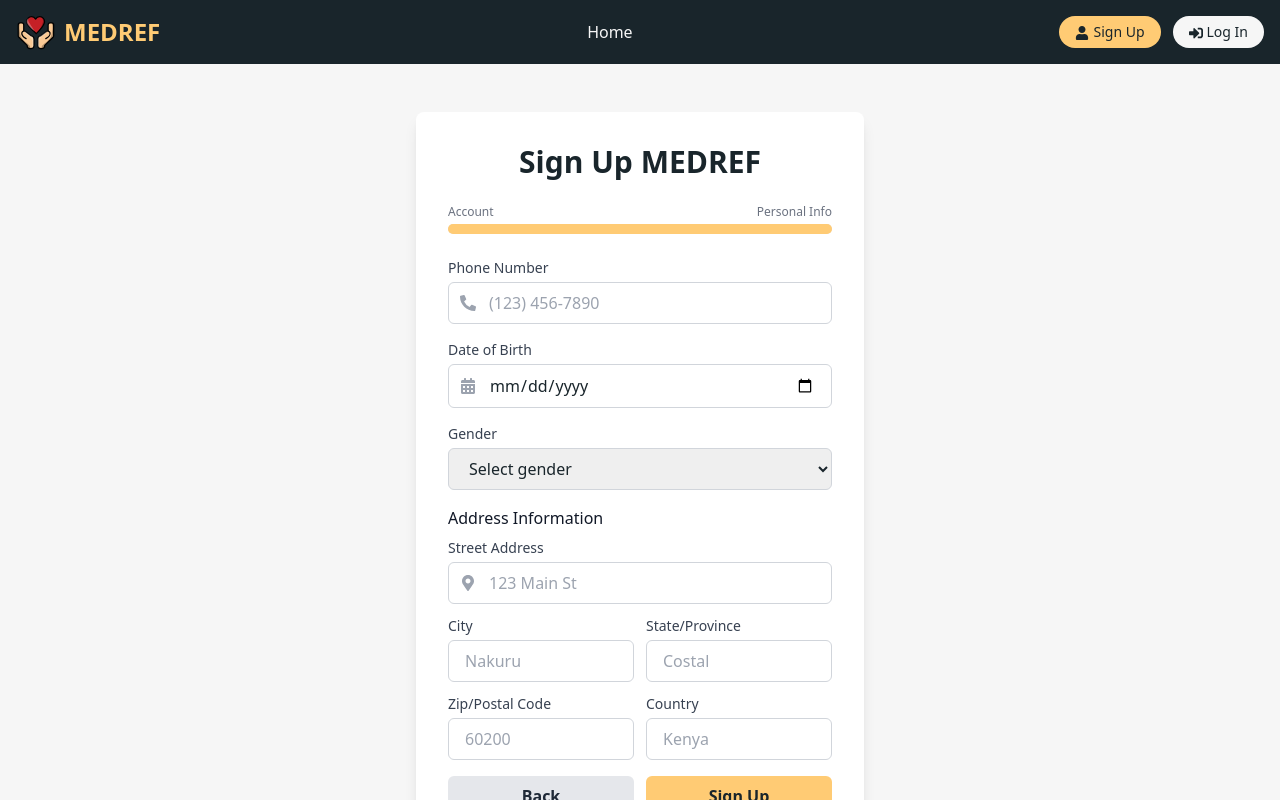
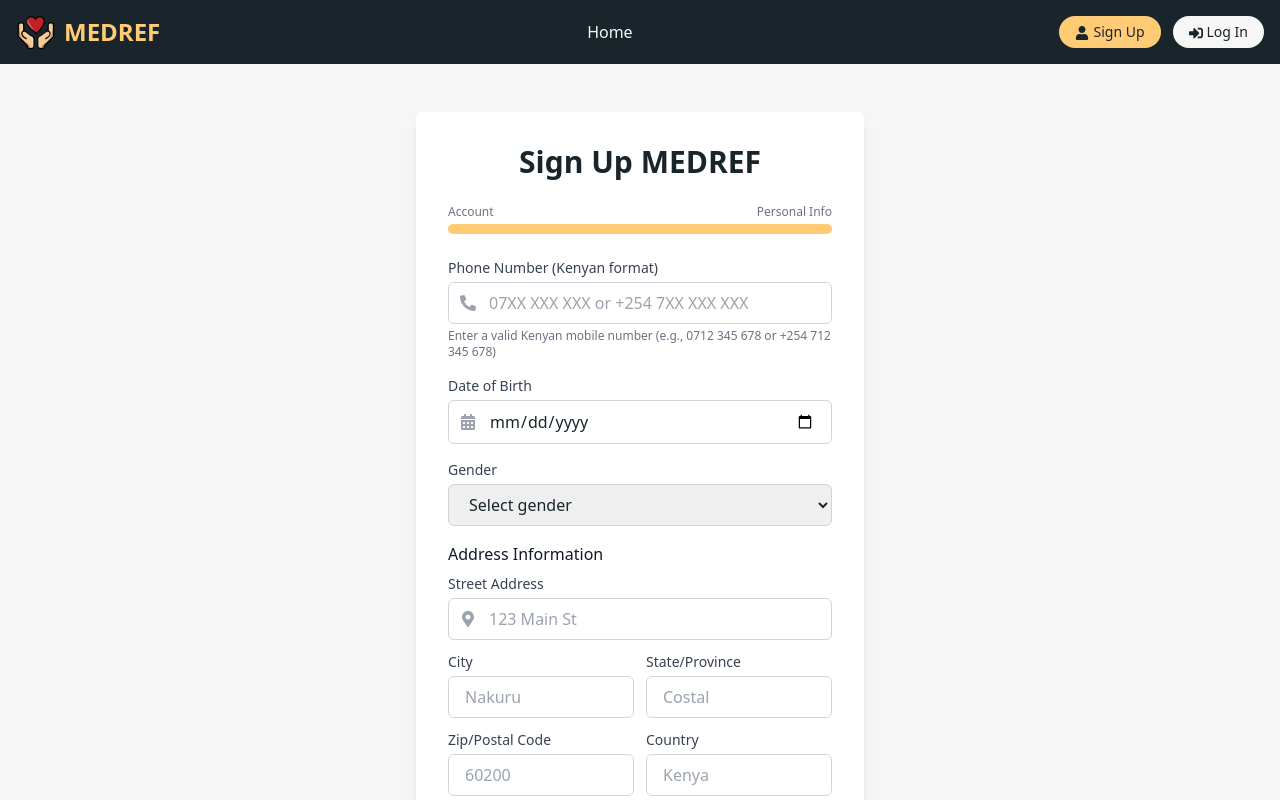
Before and after one commit to f6Lcon/medref, a React (Vite) app in the folder Frontend/: page /signup in a window 1280 px wide. Both pictures are taken after a click on the button "Next". Shown: the top 800 px of the page. Built offline with nearby package versions, Linux system fonts and the light colour scheme.

Commit message:
kenyan numbers logic

```diff
--- a/Frontend/src/components/SignUp.jsx
+++ b/Frontend/src/components/SignUp.jsx
@@ -41,6 +41,9 @@ const SignUp = () => {
 
   const [hospitals, setHospitals] = useState([])
 
+  // Add a new state for phone number validation
+  const [phoneError, setPhoneError] = useState("")
+
   useEffect(() => {
     // Fetch hospitals for doctor registration
     const fetchHospitals = async () => {
@@ -64,8 +67,35 @@ const SignUp = () => {
     return email.split("@")[0]
   }
 
+  // Add this function after the generateUsername function
+  const validateKenyanPhoneNumber = (phoneNumber) => {
+    // Remove any spaces, dashes or parentheses
+    const cleanedNumber = phoneNumber.replace(/[\s\-()]/g, "")
+
+    // Check if it's a valid Kenyan format
+    // Format 1: +254 followed by 9 digits (international format)
+    // Format 2: 0 followed by 9 digits (local format)
+    const kenyanRegex = /^(?:\+254|0)[17]\d{8}$/
+
+    if (!kenyanRegex.test(cleanedNumber)) {
+      return false
+    }
+
+    return true
+  }
+
+  // Modify the handleChange function to validate phone numbers
   const handleChange = (e) => {
     const { name, value, type, files } = e.target
+
+    // If phone number is being changed, validate it
+    if (name === "phoneNumber") {
+      if (value && !validateKenyanPhoneNumber(value)) {
+        setPhoneError("Please enter a valid Kenyan phone number (e.g., 07XX XXX XXX or +254 7XX XXX XXX)")
+      } else {
+        setPhoneError("")
+      }
+    }
 
     // If email is changed and username is empty, suggest a username
     if (name === "email" && !formData.username) {
@@ -90,8 +120,16 @@ const SignUp = () => {
     setStep(step - 1)
   }
 
+  // Modify the handleSubmit function to check phone validation before submission
   const handleSubmit = async (e) => {
     e.preventDefault()
+
+    // Check if phone number is valid before proceeding
+    if (formData.phoneNumber && !validateKenyanPhoneNumber(formData.phoneNumber)) {
+      setPhoneError("Please enter a valid Kenyan phone number (e.g., 07XX XXX XXX or +254 7XX XXX XXX)")
+      return
+    }
+
     setLoading(true)
     setError("")
 
@@ -308,7 +346,7 @@ const SignUp = () => {
             <>
               <div>
                 <label htmlFor="phoneNumber" className="block text-sm font-medium text-gray-700 mb-1">
-                  Phone Number
+                  Phone Number (Kenyan format)
                 </label>
                 <div className="relative">
                   <FaPhoneAlt className="absolute left-3 top-1/2 transform -translate-y-1/2 text-gray-400" />
@@ -318,11 +356,19 @@ const SignUp = () => {
                     name="phoneNumber"
                     value={formData.phoneNumber}
                     onChange={handleChange}
-                    className="pl-10 pr-4 py-2 w-full border border-gray-300 rounded-md focus:outline-none focus:ring-2 focus:ring-accent"
-                    placeholder="(123) 456-7890"
+                    className={`pl-10 pr-4 py-2 w-full border ${
+                      phoneError ? "border-red-500" : "border-gray-300"
+                    } rounded-md focus:outline-none focus:ring-2 ${
+                      phoneError ? "focus:ring-red-500" : "focus:ring-accent"
+                    }`}
+                    placeholder="07XX XXX XXX or +254 7XX XXX XXX"
                     required
                   />
                 </div>
+                {phoneError && <p className="text-red-500 text-xs mt-1">{phoneError}</p>}
+                <p className="text-xs text-gray-500 mt-1">
+                  Enter a valid Kenyan mobile number (e.g., 0712 345 678 or +254 712 345 678)
+                </p>
               </div>
 
               <div>
```
